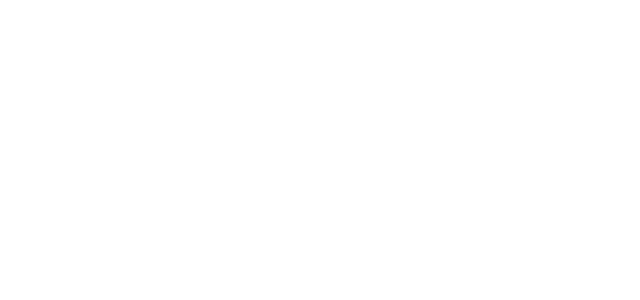
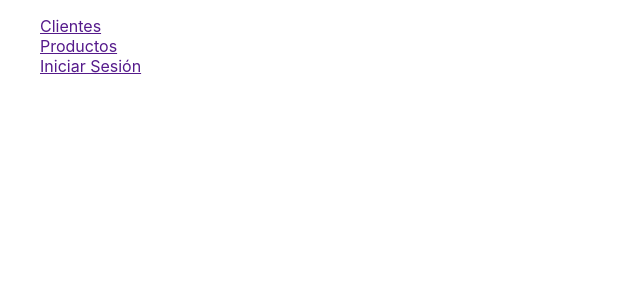
Before and after one commit to rubengarzon/sistema-gestion, a React (Create React App) app: page / in a window 1280 px wide. Shown: the top 300 px of the page, without its empty margins (0-640 px from the left). Built offline with nearby package versions, Linux system fonts and the light colour scheme.

Commit message:
navbar añadido

```diff
--- a/src/App.css
+++ b/src/App.css
@@ -1,5 +1,10 @@
 .App {
   text-align: center;
+}
+
+.navbar-li {
+  display: flex;
+  flex-direction: column;
 }
 
 .App-logo {
--- a/src/App.js
+++ b/src/App.js
@@ -1,10 +1,9 @@
-import logo from './logo.svg';
 import './App.css';
+import Navbar from './components/navbar';
 
 function App() {
   return (
-    <div className="App">
-    </div>
+    <Navbar/>
   );
 }
 
--- /dev/null
+++ b/src/components/navbar.jsx
@@ -0,0 +1,16 @@
+import "../App.css";
+function Navbar() {
+  return (
+    <div>
+      <ul>
+        <li className="navbar-li">
+          <a href="">Clientes</a>
+          <a href="">Productos</a>
+          <a href="">Iniciar Sesión</a>
+        </li>
+      </ul>
+    </div>
+  );
+}
+
+export default Navbar;
```
